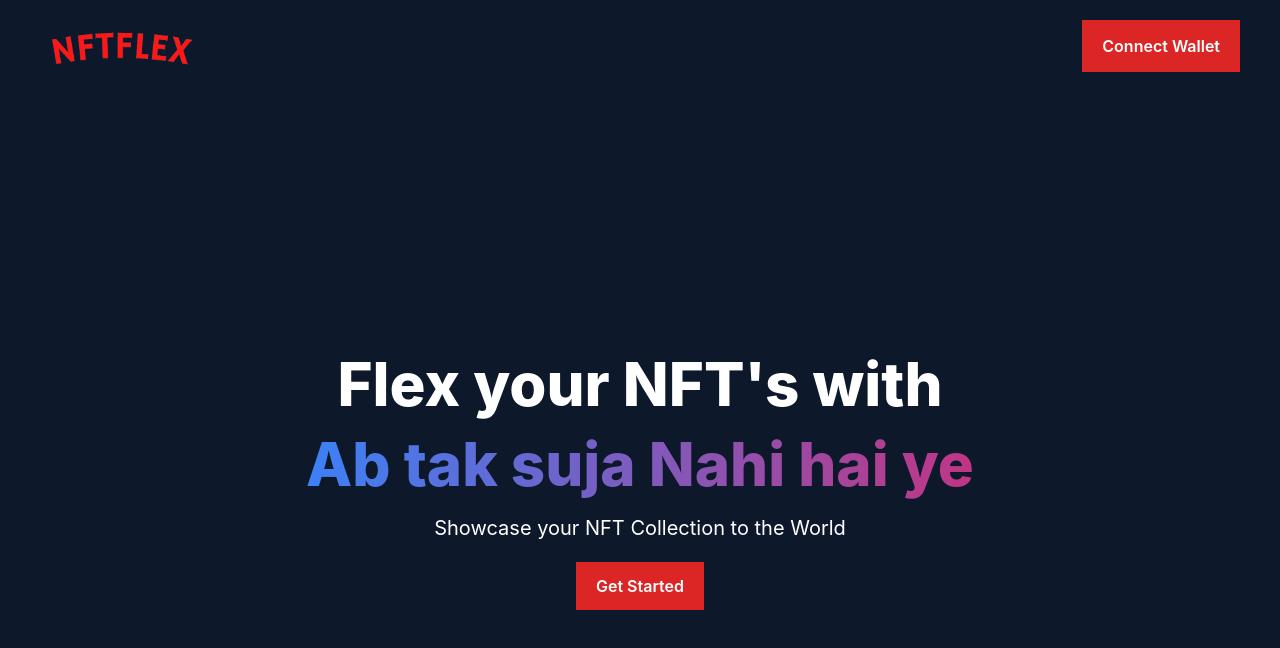
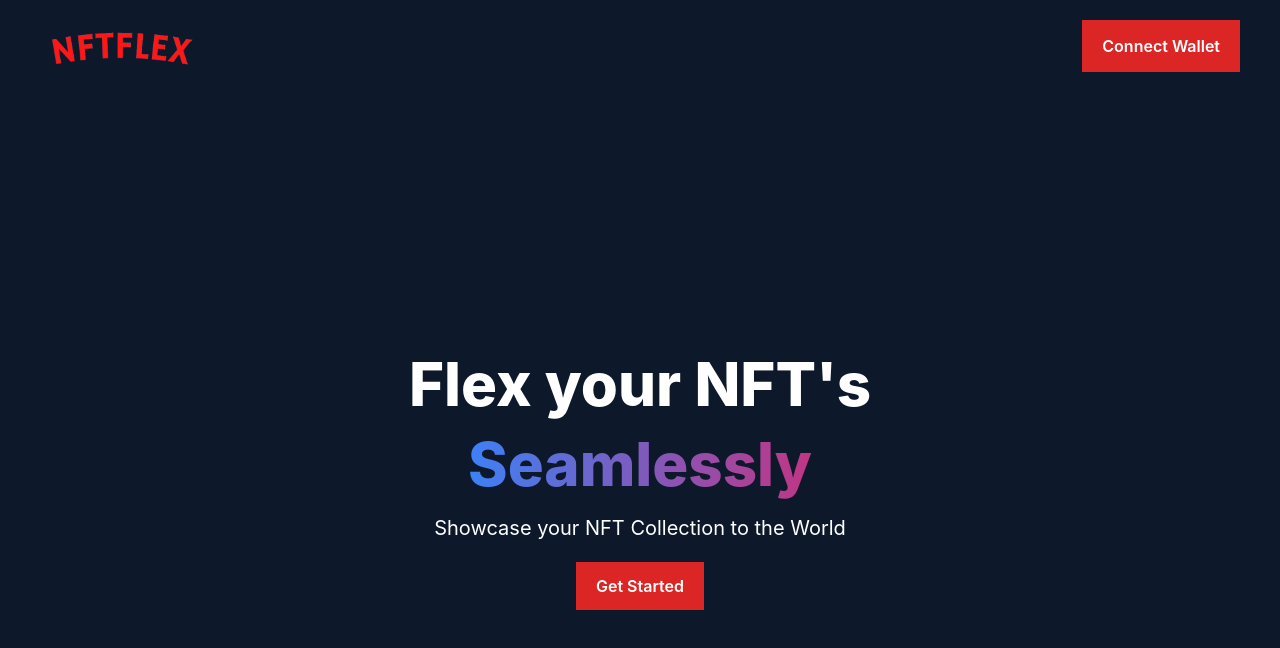
Before and after one commit to kkhitesh/NFT-Flex, a React (Vite) app: page / in a window 1280 px wide. Shown: the top 648 px of the page. Built offline with nearby package versions, Linux system fonts and the light colour scheme; no server answers.

Commit message:
Added Tagline

```diff
--- a/package.json
+++ b/package.json
@@ -15,7 +15,8 @@
     "react": "^18.2.0",
     "react-dom": "^18.2.0",
     "react-hot-toast": "^2.4.0",
-    "react-router-dom": "^6.4.3"
+    "react-router-dom": "^6.4.3",
+    "react-simple-typewriter": "^5.0.1"
   },
   "devDependencies": {
     "@types/react": "^18.0.24",
--- a/src/pages/Login/index.jsx
+++ b/src/pages/Login/index.jsx
@@ -2,9 +2,16 @@ import React, { useEffect } from "react";
 import toast from "react-hot-toast";
 import { useNavigate } from "react-router-dom";
 import Navbar from "../../components/Navbar";
+import { useTypewriter } from "react-simple-typewriter";
 
 const Login = ({ setAddress, setIsConnected }) => {
   const { ethereum } = window;
+
+  const [text, count] = useTypewriter({
+    words: ["Hassle Free", "Seamlessly", "Flawlessly"],
+    loop: true,
+    delaySpeed: 2000,
+  });
 
   const nav = useNavigate();
 
@@ -36,9 +43,9 @@ const Login = ({ setAddress, setIsConnected }) => {
       <section className="hero h-screen overflow-hidden">
         <Navbar connectWallet={connectWallet} />
         <div className="flex flex-col items-center justify-center h-screen mx-auto">
-          <p className="font-[800] text-6xl ">Flex your NFT's with</p>
+          <p className="font-[800] text-6xl ">Flex your NFT's</p>
           <p className="font-[800] text-6xl py-5 bg-clip-text text-transparent bg-gradient-to-r from-[#3c81f6] to-[#c13584]">
-            Ab tak suja Nahi hai ye
+            {text}
           </p>
           <p className="text-xl ">Showcase your NFT Collection to the World</p>
           <button
@@ -49,6 +56,7 @@ const Login = ({ setAddress, setIsConnected }) => {
           </button>
         </div>
       </section>
+      <section></section>
     </>
   );
 };
```
Also changed, not shown: 1 other file (tests, documents, lock files or other folders).
